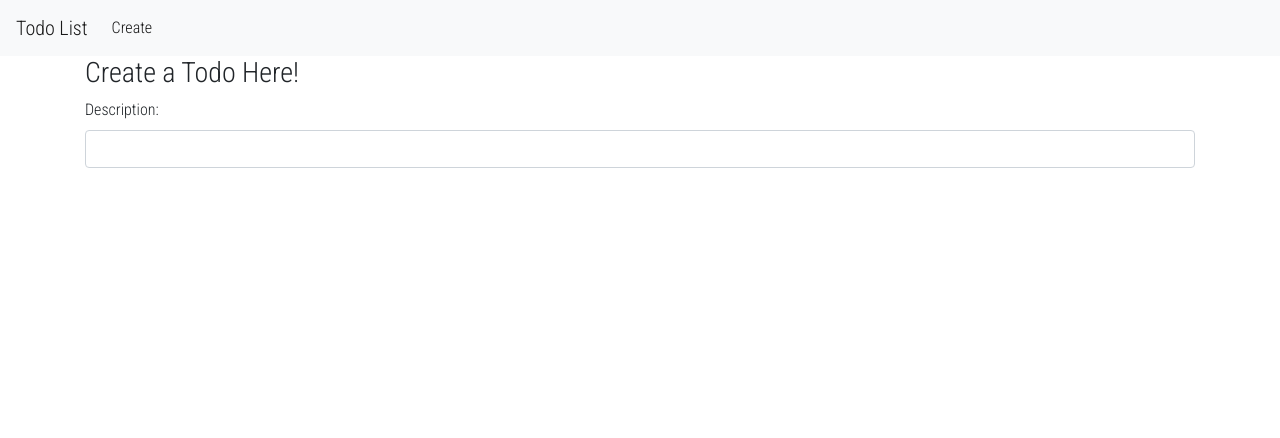
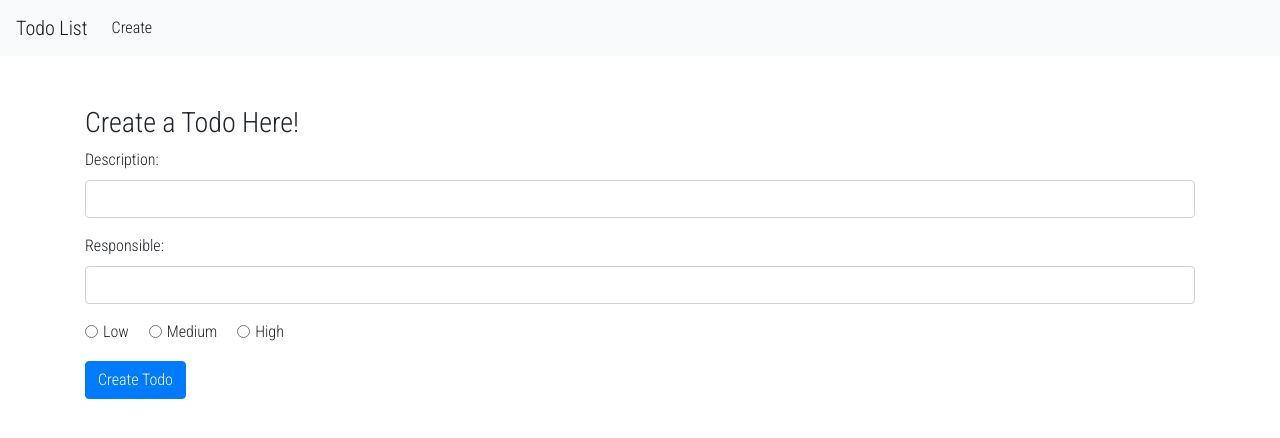
Before and after one commit to s6eskand/todo-mern, a React (Create React App) app: page /create in a window 1280 px wide. Shown: the top 438 px of the page. Built offline with nearby package versions, Linux system fonts and the light colour scheme; the HTML template or start-up script is replaced by a standard one.

Commit message:
finish 'create' styles

```diff
--- a/src/Views/CreateTodo.js
+++ b/src/Views/CreateTodo.js
@@ -52,7 +52,7 @@
 
     render() {
         return(
-            <div style={{paddingTop: '100'}}>
+            <div className="create-todo">
                 <div className="container">
                     <h3>Create a Todo Here!</h3>
                     <form onSubmit={this.handleSubmit}>
@@ -65,6 +65,49 @@
                                 onChange={this.handleDescriptionChange}
                             />
                         </div>
+                        <div className="form-group">
+                            <label>Responsible: </label>
+                            <input
+                                type="text"
+                                className="form-control"
+                                value={this.state.description}
+                                onChange={this.handleResponsibleChange}
+                            />
+                        </div>
+                        <div className="form-group">
+                            <div id="priority" className="form-check form-check-inline">
+                                <input className="form-check-input"
+                                       type="radio"
+                                       name="priorityOptions"
+                                       id="priorityLow"
+                                       value="Low"
+                                       checked={this.state.priority === 'Low'}
+                                       onChange={this.handlePriorityChange}
+                                />
+                                <label className="form-check-label">Low</label>
+                                <input className="form-check-input"
+                                       type="radio"
+                                       name="priorityOptions"
+                                       id="priorityMedium"
+                                       value="Medium"
+                                       checked={this.state.priority === 'Medium'}
+                                       onChange={this.handlePriorityChange}
+                                />
+                                <label className="form-check-label">Medium</label>
+                                <input className="form-check-input"
+                                       type="radio"
+                                       name="priorityOptions"
+                                       id="priorityHigh"
+                                       value="High"
+                                       checked={this.state.priority === 'High'}
+                                       onChange={this.handlePriorityChange}
+                                />
+                                <label className="form-check-label">High</label>
+                            </div>
+                        </div>
+                        <div className="form-group">
+                            <input type="submit" value="Create Todo" className="btn btn-primary"/>
+                        </div>
                     </form>
                 </div>
             </div>
```
